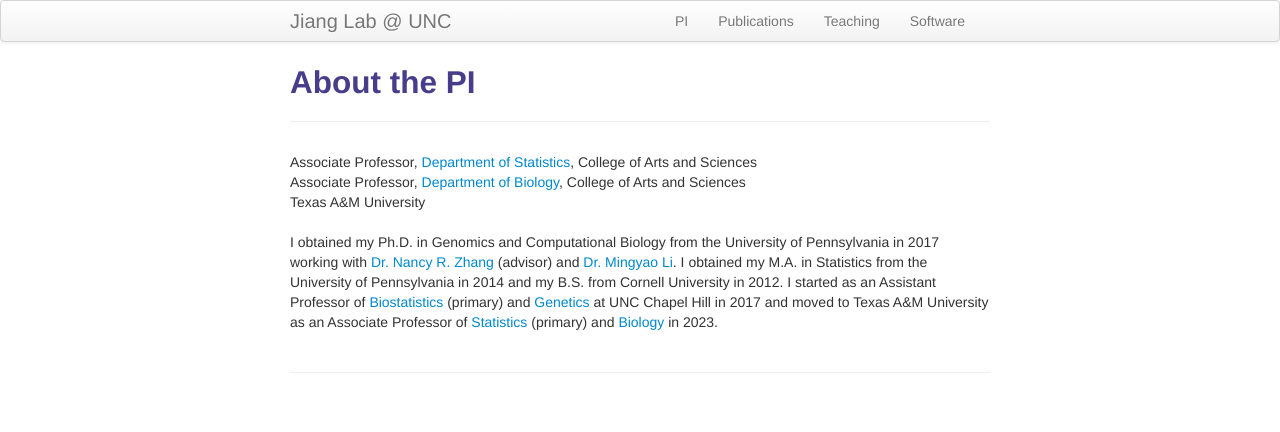
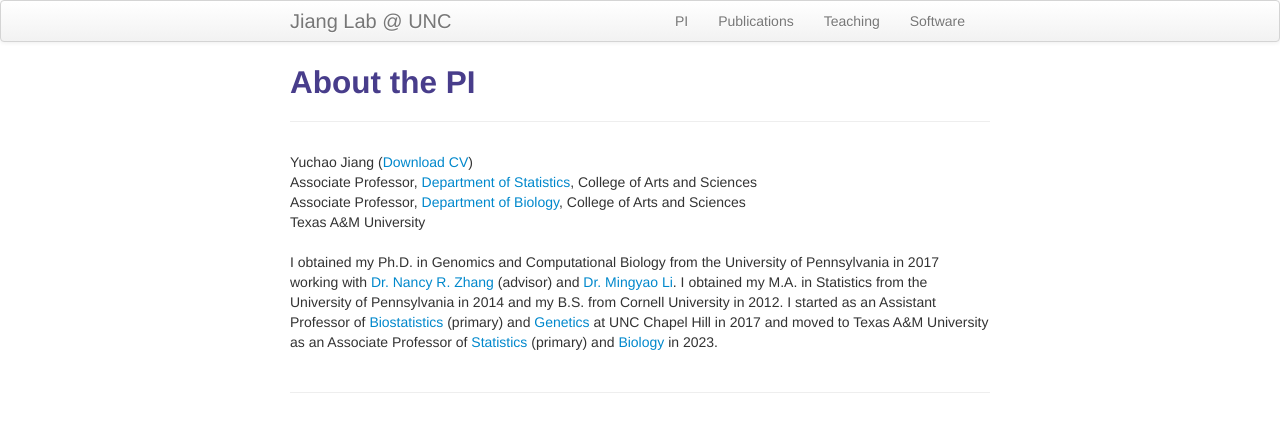
Before and after one commit to yuchaojiang/yuchaojiang.github.io, a Jekyll site: the page built from pages/PI.md, in a window 1280 px wide. Shown: the top 432 px of the page. Built offline with Jekyll 4.4.1, drawn with Linux system fonts in a browser that asks for light colours.

Commit message:
Update PI.md

```diff
--- a/pages/PI.md
+++ b/pages/PI.md
@@ -6,6 +6,7 @@ description: PI Info
 
 <div class="container">
     <div class="row-fluid">
+            Yuchao Jiang (<a href="https://www.dropbox.com/s/kcdyt726sudhw3a/CV_Yuchao_Jiang.pdf?dl=0" title="Download CV as PDF">Download CV</a>)<br/>
             Associate Professor, <a href="https://stat.tamu.edu/">Department of Statistics</a>, College of Arts and Sciences<br/>
             Associate Professor, <a href="https://www.bio.tamu.edu/">Department of Biology</a>, College of Arts and Sciences<br/>
             Texas A&M University <br/><br/>
```
